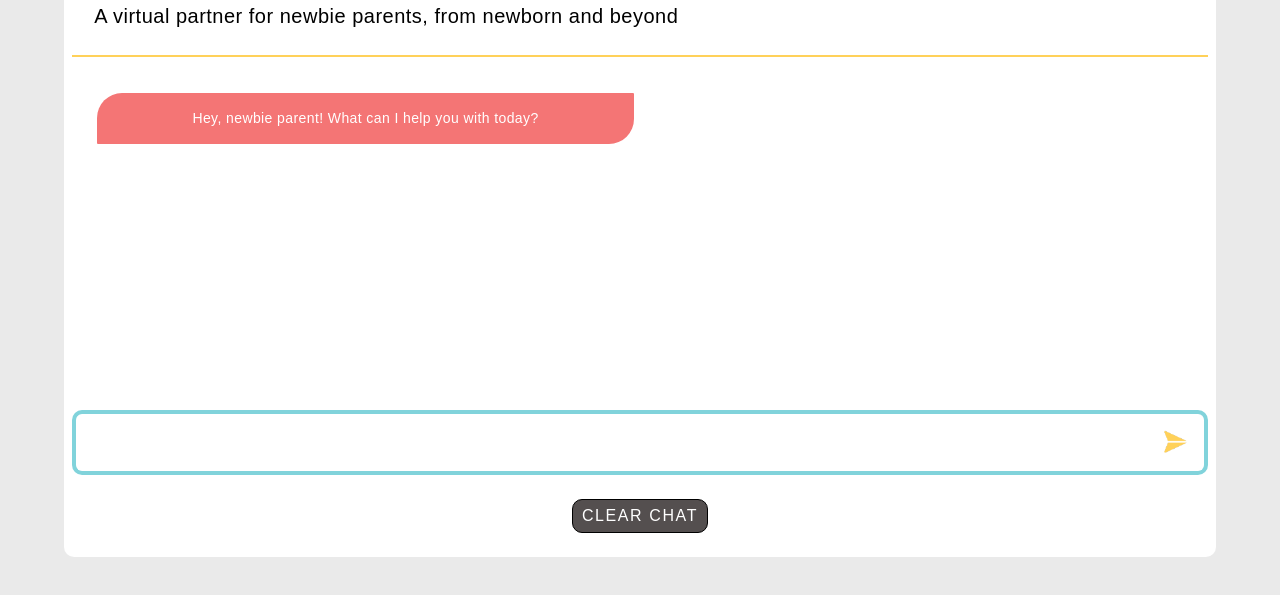
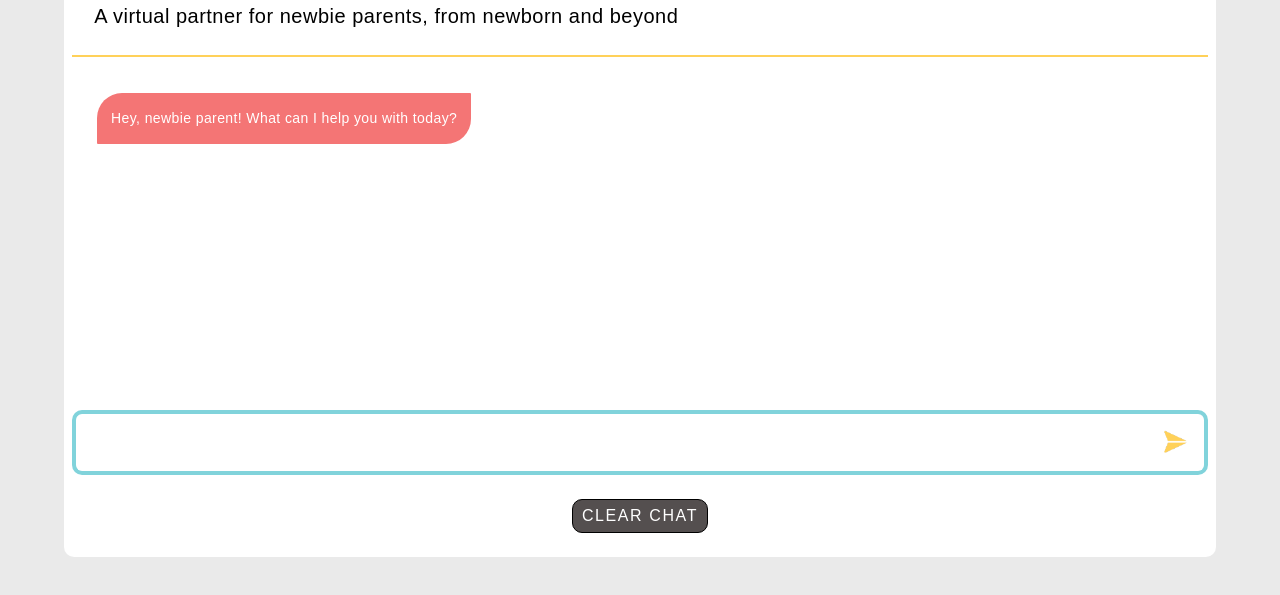
Before and after one commit to sfwells0518/ask-me-chatbot, a website built with Vite: page index.html in a window 1280 px wide. Shown: the part 203-798 px from the top of the page. Built offline with nearby package versions, Linux system fonts and the light colour scheme; some packages are replaced by stand-ins of ours; no server answers; the database is empty.

Commit message:
adjust chat bubble styling so text fits nicely and scrolling occurs in container to stop bubbles from reaching the chat input area

```diff
--- a/index.css
+++ b/index.css
@@ -17,7 +17,6 @@ body {
   font-family: 'Avenir', sans-serif;
   font-size: 16px;
   letter-spacing: .025em;
-  /* Increased base font size to 16px */
 }
 
 main {
@@ -47,13 +46,12 @@ main {
   display: flex;
   flex-direction: column;
   justify-content: space-between;
+  overflow-y: auto;
 }
-
 
 /* Media queries for responsiveness */
 
 @media (max-width: 767px) {
-
   .chatbot-container {
     width: 90%;
     min-height: 500px;
@@ -70,7 +68,7 @@ main {
   }
 
   .chatbot-conversation-container {
-    max-height: 300px;
+    max-height: 200px;
     overflow-y: auto;
   }
 
@@ -85,25 +83,21 @@ main {
     width: 100%;
     border-radius: 10px;
     font-size: 16px;
-    /* Increased font size for input and button on mobile */
   }
 
   .submit-btn {
     margin-top: 1em;
   }
-
 }
 
-/* For screens larger than 768px (desktop devices) */
-
 @media (min-width: 768px) {
-
   .chatbot-container {
     width: 90%;
     height: 90%;
   }
 
   .chatbot-content {
+    overflow-y: auto;
     height: 100%;
   }
 
@@ -111,33 +105,24 @@ main {
     position: relative;
     margin-top: auto;
     margin-bottom: 1em;
-    /* Add more space between chatbot-input-container and clear-btn */
   }
-
-  /* Font size changes for desktop */
 
   .clear-btn {
     font-size: 14px;
-    /* Increased font size for clear-btn on desktop */
   }
 
   .speech {
     font-size: 20px;
-    /* Increased font size for speech on desktop */
   }
 
   h1 {
     font-size: 20px;
-    /* Increased font size for h1 on desktop */
   }
 
   h2 {
     font-size: 16px;
-    /* Increased font size for h2 on desktop */
   }
-
 }
-
 
 .chatbot-header {
   display: nav;
@@ -162,7 +147,6 @@ main {
   padding-top: -4em;
 }
 
-
 .clear-btn {
   grid-area: clear-btn;
   height: 20px;
@@ -176,11 +160,9 @@ main {
   border: 1px solid #000000;
   border-radius: 10px;
   font-size: 16px;
-  /* Increased font size for clear-btn (fallback for mobile) */
   margin: 0 auto;
   margin-top: 0;
   margin-bottom: 1em;
-  /* Add more space between chatbot-input-container and clear-btn */
 }
 
 .clear-btn:hover {
@@ -195,11 +177,12 @@ main {
   flex-direction: column;
   align-items: flex-start;
   padding: 20px;
-  max-height: auto;
-  min-height: 250px;
-  overflow-y: scroll;
+  min-height: 200px;
+  max-height: 70vh;
   margin: 1em 0;
   width: 100%;
+  overflow-y: auto;
+  /* Added this property */
 }
 
 .speech,
@@ -209,58 +192,50 @@ main {
   justify-content: center;
   align-items: center;
   text-align: center;
-  /* for one-line texts */
+  max-width: 50%;
+  min-width: 25%;
+  overflow-wrap: break-word;
+  word-wrap: break-word;
 }
 
 .speech {
   display: flex;
   padding: 1em;
   margin: 5px;
-  width: 49%;
-  max-width: 70%;
   color: #ffffff;
   border-radius: var(--border-rad-lg);
   font-size: 14px;
-
-  /* Increased font size for speech (fallback for mobile) */
 }
 
 .speech:first-child {
   margin-top: 0;
-  width: 49%;
-  max-width: 100%;
   align-self: flex-start;
 }
 
 .speech-ai {
   background: #F47575;
-  padding-top: 1.25em;
-  padding-bottom: 1.25em;
+  padding: 1.25em 1em;
+  /* Modified padding here */
   align-self: flex-start !important;
   border-bottom-left-radius: 3%;
   margin-bottom: auto;
   border: none;
   border-radius: 25px 1px;
-
 }
 
 .speech-human {
   background: #81D3DB;
-  padding-top: 1.25em;
-  padding-bottom: 1.25em;
+  padding: 1.25em 1em;
+  /* Modified padding here */
   align-self: flex-end;
   text-align: center;
   border: none;
   border-radius: 25px 1px;
-
-
 }
-
 
 .chatbot-input-container {
   display: flex;
   margin-bottom: 1em;
-  /* Add more space between chatbot-input-container and clear-btn */
 }
 
 input[type="text"],
@@ -271,7 +246,6 @@ button {
   padding: 1em;
   margin-bottom: .5em;
   font-size: 16px;
-  /* Increased font size for input and button (fallback for mobile) */
 }
 
 input[type="text"] {
@@ -294,13 +268,9 @@ input[type="text"] {
   display: block;
 }
 
-
-/* text */
-
 h1 {
   font-size: 24px;
   padding-bottom: .1em;
-  /* Increased font size for h1 (fallback for mobile) */
   font-weight: 600;
   color: #000000;
   text-align: center;
@@ -309,24 +279,17 @@ h1 {
 h2,
 p {
   color: #000000;
-
 }
 
 h2 {
   text-align: left;
   font-size: 20px;
-  /* Increased font size for h2 (fallback for mobile) */
   font-weight: 500;
   grid-area: subtitle;
   padding-top: 0;
   padding-left: 1em;
   letter-spacing: .025em;
-
-
 }
-
-
-/* The cursor */
 
 @keyframes cursor-blink {
   0% {
```
